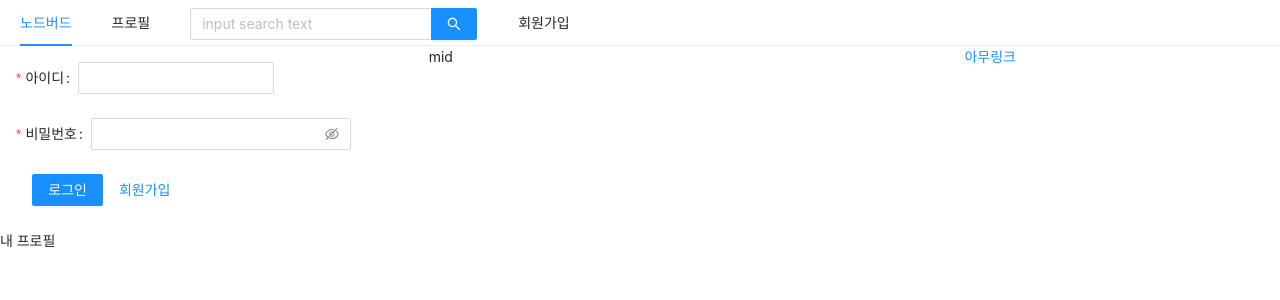
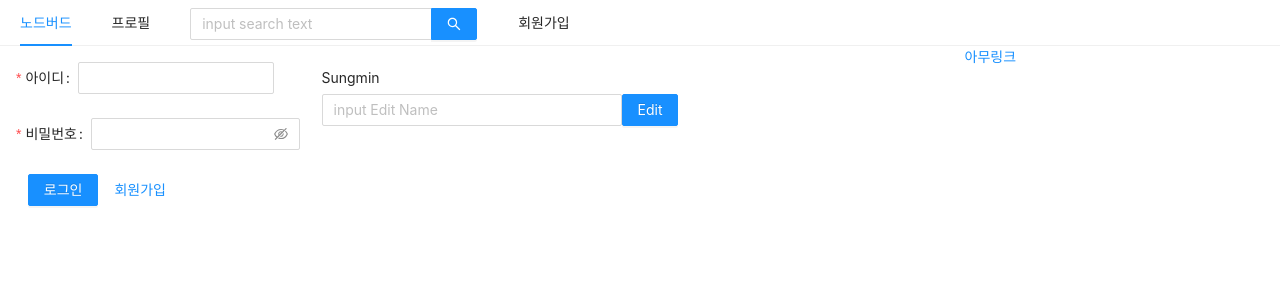
Before and after one commit to sungmin-choi/react-nodeBird, a Next.js app in the folder front/: page /profile in a window 1280 px wide. Shown: the top 300 px of the page. Built offline with nearby package versions, Linux system fonts and the light colour scheme.

Commit message:
Feat) FollowList NickNameEditForm component 추가 및 Profile page 작업

```diff
--- a/front/components/AppLayout.js
+++ b/front/components/AppLayout.js
@@ -6,11 +6,13 @@ import LoginForm from './LoginForm';
 import UserProfile from './UserProfile';
 import styled from "styled-components";
 
+
 const InputSearch = styled(Input.Search)`
     vertical-align:middle;
 `;
 
 const AppLayout = ({children}) => {
+
 
     const [isLoggedIn,setIsLoggedIn] = useState(false);
 
@@ -34,17 +36,17 @@ const AppLayout = ({children}) => {
                 </Menu.Item>
             </Menu>
             <Row gutter={6}>
-                <Col xs={24} md={8} >
+                <Col xs={24} md={6} >
                     {isLoggedIn ? <UserProfile setIsLoggedIn={setIsLoggedIn}/>:<LoginForm setIsLoggedIn={setIsLoggedIn}/>}
                 </Col>
-                <Col xs={24} md={10}>
-                    mid
+                <Col xs={24} md={12}>
+                {children}
                 </Col>
                 <Col xs={24} md={6}>
                     <a href='https://www.youtube.com/' target="_blank" rel = "noreferrer noopener">아무링크</a>
                 </Col>
             </Row>
-            {children}
+
         </div>
     )
 };
--- /dev/null
+++ b/front/components/FollowList.js
@@ -0,0 +1,16 @@
+import React from 'react'
+import PropTypes from 'prop-types'
+
+const FollowList = props => {
+    return (
+        <div>
+
+        </div>
+    )
+}
+
+FollowList.propTypes = {
+
+}
+
+export default FollowList
--- /dev/null
+++ b/front/components/NicknameEditForm.js
@@ -0,0 +1,41 @@
+import React from "react";
+import { useForm } from "react-hook-form";
+import {Form,Input,Button} from 'antd';
+import styled  from "styled-components";
+
+const FormWrapper = styled(Form)`
+    margin-top: 1rem;
+`;
+
+const Span = styled.span`
+    display: block;
+    margin-right:10px ;
+    line-height: 2rem;
+`;
+
+const ScInput = styled(Input)`
+    width: 300px;
+`;
+
+const NicknameEditForm = () => {
+    const { register, handleSubmit } = useForm();
+
+    const onSubmit = ()=>{
+        console.log(register);
+    }
+
+    return (
+        <FormWrapper onFinish={handleSubmit(onSubmit)}>
+            <Span>Sungmin</Span>
+            <ScInput
+                placeholder="input Edit Name"
+                bordered
+                {...register("editName")}
+            />
+            <Button type="primary" htmlType="submit">Edit</Button>
+        </FormWrapper>
+    )
+}
+
+
+export default NicknameEditForm
--- a/front/package.json
+++ b/front/package.json
@@ -16,6 +16,8 @@
     "prop-types": "^15.7.2",
     "react": "^17.0.2",
     "react-dom": "^17.0.2",
+    "react-form-hook": "^0.0.1",
+    "react-hook-form": "^7.22.3",
     "styled-components": "^5.3.3"
   },
   "devDependencies": {
--- a/front/pages/profile.js
+++ b/front/pages/profile.js
@@ -1,15 +1,20 @@
 import React from 'react';
 import AppLayout from '../components/AppLayout';
 import Head from 'next/head';
-
+import NicknameEditForm from '../components/NicknameEditForm';
+import FollowList from '../components/FollowList';
 const Profile = () => {
+    const followerList = [{nickname:'zerocho'},{nickname:'nicolas'},{nickname:'ellie'}];
+    const folloingList = [{nickname:'zerocho'},{nickname:'nicolas'},{nickname:'ellie'}];
     return (
         <div>
             <Head>
                 <title>내 프로필 | NodeBird</title>
             </Head>
             <AppLayout>
-            <div>내 프로필</div>
+                    <NicknameEditForm />
+                    <FollowList name="팔로워" data={followerList}/>
+                    <FollowList name="팔로잉" data={folloingList}/>
             </AppLayout>
         </div>
     )
--- /dev/null
+++ b/package.json
@@ -0,0 +1,5 @@
+{
+  "dependencies": {
+    "react-hook-form": "^7.22.3"
+  }
+}
```
Also changed, not shown: 2 other files (tests, documents, lock files or other folders).
